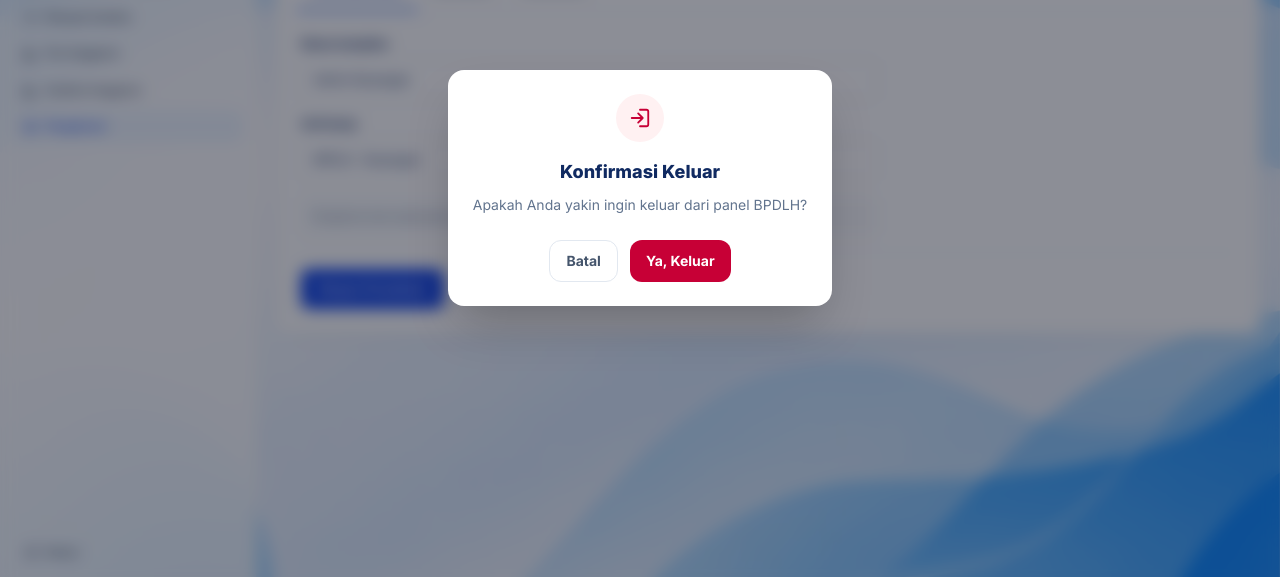
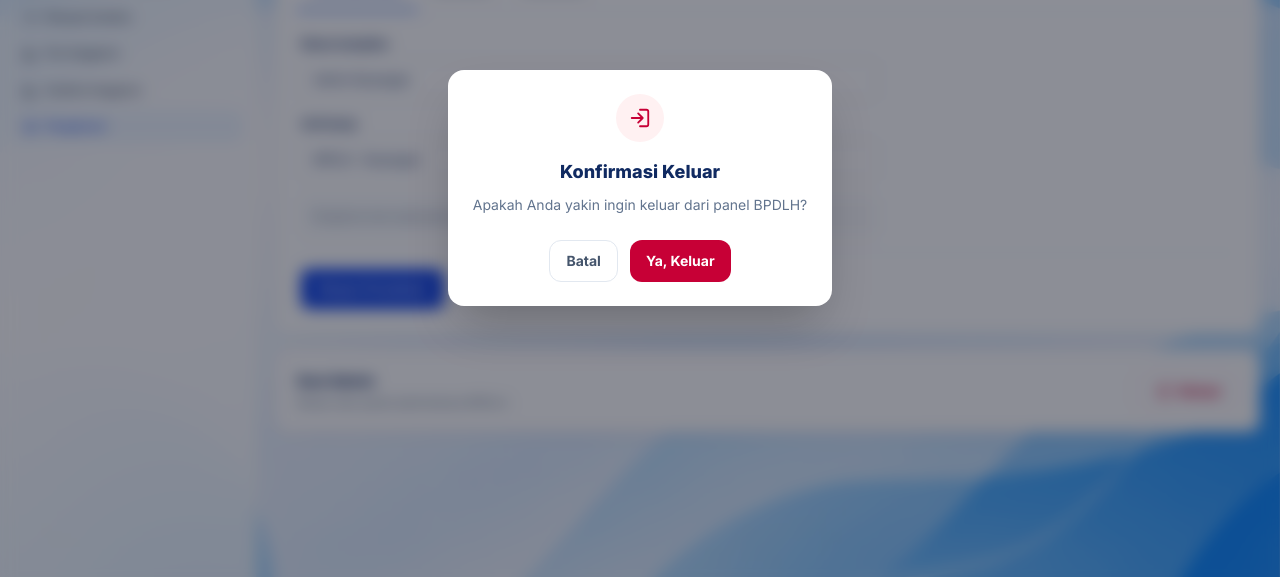
Before and after one commit to riosatria3131/teduhi.id, a Next.js app: page /bpdlh/pengaturan in a window 1280 px wide. Both pictures are taken after a click on the button "Keluar". Shown: the part 212-789 px from the top of the page. Built offline with nearby package versions, Linux system fonts and the light colour scheme; no server answers; the database is empty.

Commit message:
Move BPDLH logout action to settings

```diff
--- a/src/app/bpdlh/_components/BpdlhSidebar.tsx
+++ b/src/app/bpdlh/_components/BpdlhSidebar.tsx
@@ -1,11 +1,8 @@
 "use client";
 
 import Link from "next/link";
-import { usePathname, useRouter } from "next/navigation";
-import { createPortal } from "react-dom";
-import { useState } from "react";
-import { BuildingsIcon, FileIcon, HomeIcon, ListIcon, LogOutIcon, LogoMark, SettingsIcon } from "@/components/icons";
-import { signOutDemoAccount } from "@/lib/demo-auth";
+import { usePathname } from "next/navigation";
+import { BuildingsIcon, FileIcon, HomeIcon, ListIcon, LogoMark, SettingsIcon } from "@/components/icons";
 
 const navigation = [
   { label: "Dashboard", icon: HomeIcon, href: "/bpdlh" },
@@ -18,22 +15,6 @@ const navigation = [
 
 export function BpdlhSidebar() {
   const pathname = usePathname();
-  const router = useRouter();
-  const [confirmLogout, setConfirmLogout] = useState(false);
-  const [logoutPending, setLogoutPending] = useState(false);
-  const [logoutError, setLogoutError] = useState("");
-
-  async function handleLogout() {
-    setLogoutPending(true);
-    setLogoutError("");
-    try {
-      await signOutDemoAccount();
-      router.replace("/masuk");
-    } catch {
-      setLogoutError("Gagal keluar dari akun. Periksa koneksi lalu coba lagi.");
-      setLogoutPending(false);
-    }
-  }
 
   return (
     <aside className="border-b border-white/65 bg-white/75 px-4 py-3 backdrop-blur-xl lg:fixed lg:inset-y-0 lg:left-0 lg:z-30 lg:flex lg:w-64 lg:flex-col lg:border-r lg:border-b-0 lg:px-3 lg:py-4">
@@ -63,23 +44,6 @@ export function BpdlhSidebar() {
           );
         })}
       </nav>
-      <div className="mt-3 border-t border-slate-100 pt-3 lg:mt-auto">
-        <button type="button" onClick={() => { setLogoutError(""); setConfirmLogout(true); }} className="inline-flex min-h-10 w-full items-center gap-2 rounded-lg px-2.5 py-2 text-left text-[11px] font-semibold text-slate-600 transition hover:bg-rose-50 hover:text-rose-700">
-          <LogOutIcon width={15} height={15} /> Keluar
-        </button>
-      </div>
-      {confirmLogout && createPortal(<div role="presentation" onClick={() => !logoutPending && setConfirmLogout(false)} className="fixed inset-0 z-50 grid place-items-center bg-slate-950/45 p-4 backdrop-blur-sm">
-        <section role="dialog" aria-modal="true" aria-labelledby="bpdlh-logout-title" onClick={(event) => event.stopPropagation()} className="w-full max-w-sm rounded-2xl bg-white p-6 text-center shadow-2xl">
-          <span className="mx-auto grid size-12 place-items-center rounded-full bg-rose-50 text-rose-700"><LogOutIcon width={22} height={22} /></span>
-          <h2 id="bpdlh-logout-title" className="mt-4 text-lg font-extrabold text-[#102a61]">Konfirmasi Keluar</h2>
-          <p className="mt-2 text-sm leading-relaxed text-slate-500">Apakah Anda yakin ingin keluar dari panel BPDLH?</p>
-          {logoutError && <p role="alert" className="mt-3 rounded-lg bg-rose-50 px-3 py-2 text-xs text-rose-700">{logoutError}</p>}
-          <div className="mt-6 flex justify-center gap-3">
-            <button type="button" disabled={logoutPending} onClick={() => setConfirmLogout(false)} className="rounded-xl border border-slate-200 px-4 py-2.5 text-sm font-bold text-slate-600 hover:bg-slate-50 disabled:opacity-60">Batal</button>
-            <button type="button" disabled={logoutPending} onClick={() => void handleLogout()} className="rounded-xl bg-rose-700 px-4 py-2.5 text-sm font-bold text-white hover:bg-rose-800 disabled:opacity-60">{logoutPending ? "Memproses…" : "Ya, Keluar"}</button>
-          </div>
-        </section>
-      </div>, document.body)}
     </aside>
   );
 }
--- a/src/app/bpdlh/pengaturan/page.tsx
+++ b/src/app/bpdlh/pengaturan/page.tsx
@@ -1,12 +1,31 @@
 "use client";
 
 import { useState } from "react";
+import { useRouter } from "next/navigation";
+import { LogOutIcon } from "@/components/icons";
+import { signOutDemoAccount } from "@/lib/demo-auth";
 
 const sections = ["Informasi Akun", "Notifikasi", "Keamanan"] as const;
 
 export default function BpdlhSettingsPage() {
+  const router = useRouter();
   const [section, setSection] = useState<(typeof sections)[number]>(sections[0]);
   const [saved, setSaved] = useState(false);
+  const [confirmLogout, setConfirmLogout] = useState(false);
+  const [logoutPending, setLogoutPending] = useState(false);
+  const [logoutError, setLogoutError] = useState("");
+
+  async function handleLogout() {
+    setLogoutPending(true);
+    setLogoutError("");
+    try {
+      await signOutDemoAccount();
+      router.replace("/masuk");
+    } catch {
+      setLogoutError("Gagal keluar dari akun. Periksa koneksi lalu coba lagi.");
+      setLogoutPending(false);
+    }
+  }
 
   return (
     <div className="mx-auto grid max-w-[1200px] gap-4">
@@ -38,6 +57,27 @@ export default function BpdlhSettingsPage() {
           </div>
         </form>
       </section>
+      <section aria-labelledby="bpdlh-logout-title" className="flex flex-wrap items-center justify-between gap-4 rounded-xl border border-rose-100 bg-white p-4 shadow-[0_5px_20px_-18px_rgba(16,39,92,0.45)] sm:p-5">
+        <div>
+          <h2 id="bpdlh-logout-title" className="text-sm font-extrabold text-[#102a61]">Sesi Admin</h2>
+          <p className="mt-1 text-xs text-slate-500">Keluar dari panel administrasi BPDLH.</p>
+        </div>
+        <button type="button" onClick={() => { setLogoutError(""); setConfirmLogout(true); }} className="inline-flex min-h-10 items-center gap-2 rounded-xl border border-rose-200 px-4 py-2 text-sm font-bold text-rose-700 transition hover:bg-rose-50">
+          <LogOutIcon width={17} height={17} />Keluar
+        </button>
+      </section>
+      {confirmLogout && <div role="presentation" onClick={() => !logoutPending && setConfirmLogout(false)} className="fixed inset-0 z-50 grid place-items-center bg-slate-950/45 p-4 backdrop-blur-sm">
+        <section role="dialog" aria-modal="true" aria-labelledby="bpdlh-confirm-logout-title" onClick={(event) => event.stopPropagation()} className="w-full max-w-sm rounded-2xl bg-white p-6 text-center shadow-2xl">
+          <span className="mx-auto grid size-12 place-items-center rounded-full bg-rose-50 text-rose-700"><LogOutIcon width={22} height={22} /></span>
+          <h2 id="bpdlh-confirm-logout-title" className="mt-4 text-lg font-extrabold text-[#102a61]">Konfirmasi Keluar</h2>
+          <p className="mt-2 text-sm leading-relaxed text-slate-500">Apakah Anda yakin ingin keluar dari panel BPDLH?</p>
+          {logoutError && <p role="alert" className="mt-3 rounded-lg bg-rose-50 px-3 py-2 text-xs text-rose-700">{logoutError}</p>}
+          <div className="mt-6 flex justify-center gap-3">
+            <button type="button" disabled={logoutPending} onClick={() => setConfirmLogout(false)} className="rounded-xl border border-slate-200 px-4 py-2.5 text-sm font-bold text-slate-600 hover:bg-slate-50 disabled:opacity-60">Batal</button>
+            <button type="button" disabled={logoutPending} onClick={() => void handleLogout()} className="rounded-xl bg-rose-700 px-4 py-2.5 text-sm font-bold text-white hover:bg-rose-800 disabled:opacity-60">{logoutPending ? "Memproses…" : "Ya, Keluar"}</button>
+          </div>
+        </section>
+      </div>}
     </div>
   );
 }
```
